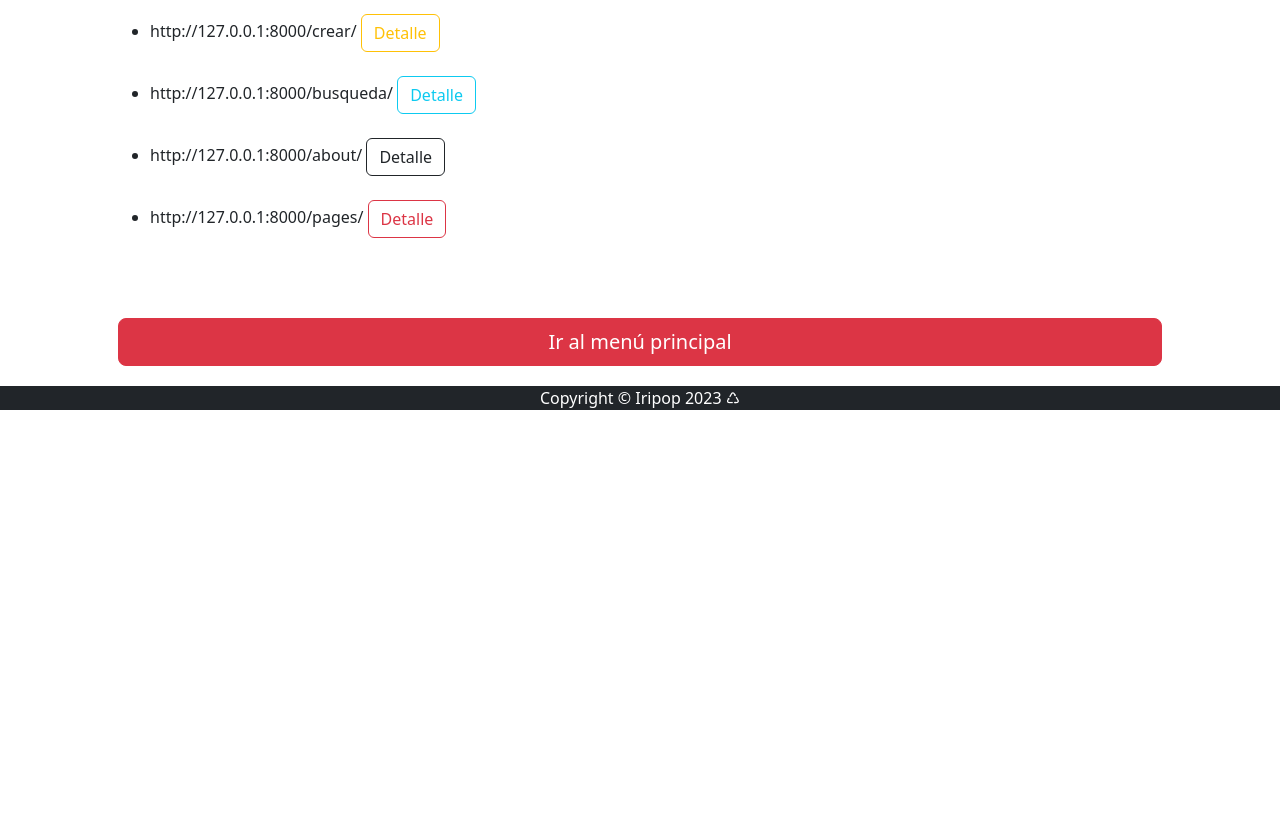
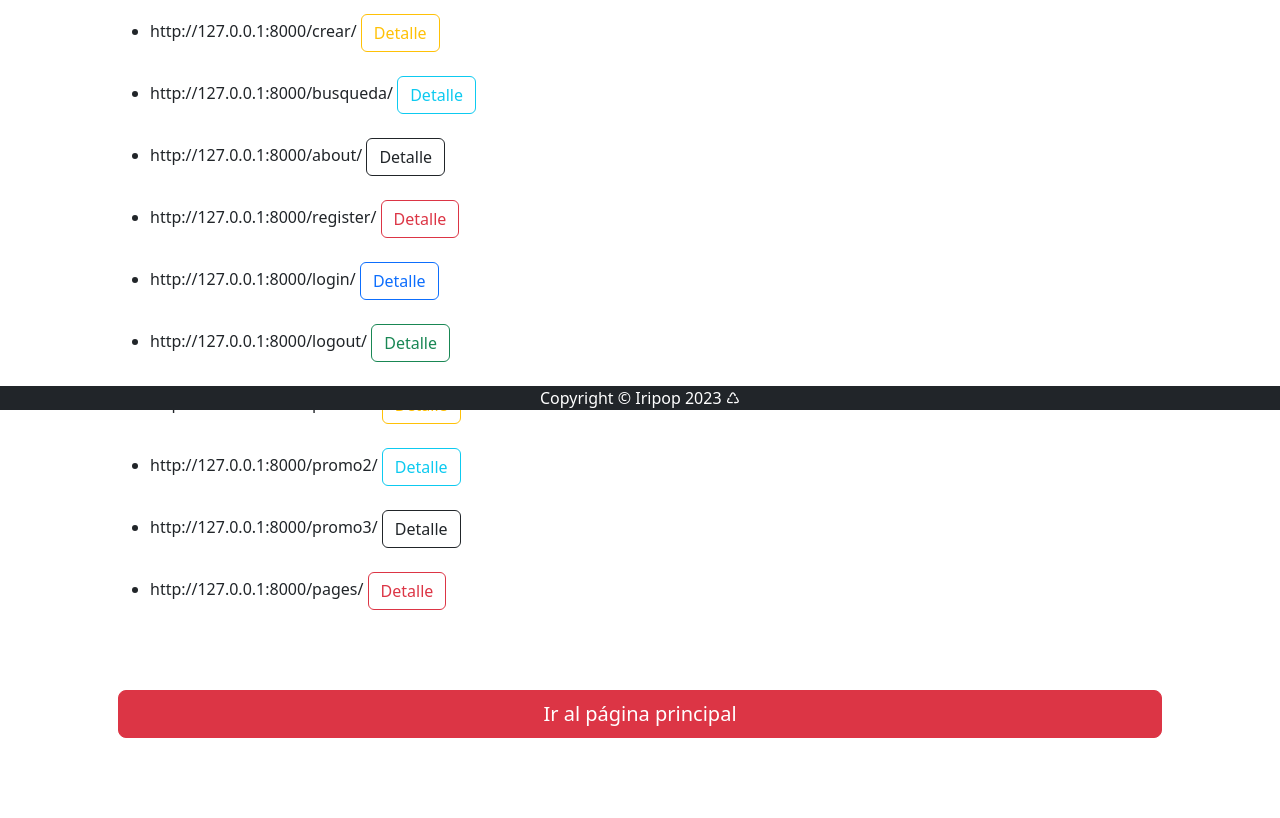
Before and after one commit to Frambuess/ProyectoFinalCoder, a Django app: page /pages/ in a window 1280 px wide. Shown: the part 390-1208 px from the top of the page. Before the commit the page ends 800 px from the top, so only its background shows below. Run offline with Django 4.2, Linux system fonts and the light colour scheme; some libraries are stand-ins or nearby versions.

Commit message:
cambie algunas fotos y otras cosas de la pag ppal y pages

```diff
--- a/project/apps/CORE/templates/CORE/card.html
+++ b/project/apps/CORE/templates/CORE/card.html
@@ -2,7 +2,7 @@
 
 <div class="card">
     <!-- <img src="{% static 'CORE/img/hambur.png' %}" class="card-img-top" alt="Promo1"> -->
-    <img src="{% if cardcontenido == "Hamburguera" %} {% static 'CORE/img/hambur.png' %} {% elif cardcontenido == "Chocolatosa" %} {% static 'CORE/img/cacao.png' %}  {% elif cardcontenido == "Norteña" %} {% static 'CORE/img/sesamo.png' %}  {% endif %}" class="card-img-top" alt="Promo1">
+    <img src="{% if cardcontenido == "Hamburguera" %} {% static 'CORE/img/hambur.png' %} {% elif cardcontenido == "Chocolatosa" %} {% static 'CORE/img/cacao.png' %}  {% elif cardcontenido == "Norteña" %} {% static 'CORE/img/pan.png' %}  {% endif %}" class="card-img-top" alt="Promo1">
     <div class="card-body">
         <h5 class="card-title">{{ card }}</h5>
         <p class="card-text">{{ cardcontenido }}</p>
--- a/project/apps/CORE/templates/CORE/index.html
+++ b/project/apps/CORE/templates/CORE/index.html
@@ -33,12 +33,11 @@
 
     <!-- Heading Row-->
     <div class="row gx-4 gx-lg-5 align-items-center my-5">
-        <div class="col-lg-7"><img class="img-fluid rounded mb-4 mb-lg-0" src="{% static 'CORE/img/fotoppal.png' %}" alt="..." /></div>
+        <div class="col-lg-7"><img class="img-fluid rounded mb-4 mb-lg-0" src="{% static 'CORE/img/frut.png' %}" alt="..." /></div>
         <div class="col-lg-5">
             <h1 class="font-weight-light">Tienda</h1> <h4 style="color:#F6BE00">&#9733; &starf; &starf; &starf; &starf;</h4>
             <p>Somos una tienda especializada en la comercialización de harinas, semillas y frutos secos. Queremos que pruebes y conozcas toda la variedad de productos. Hacemos envíos a todo el país.</p>
             <a class="btn btn-success" style="background-color:#25D366; border-color:white" href="https://wa.me/5491100000000" target="_blank">WhatsApp</a>
-            <!-- <a class="btn btn-success" style="background-color:#25D366; border-color:white" href="http://instagram.com/_u/dieteticastomy/" target="_blank">Link a Instagram</a> -->
             <a href="http://instagram.com/_u/dieteticastomy/" target="_blank"><img src="{% static 'CORE/img/instagram.png' %}" alt="instagram"></a>
 
         </div>
--- a/project/apps/CORE/templates/CORE/index_back.html
+++ b/project/apps/CORE/templates/CORE/index_back.html
@@ -1,3 +1,3 @@
 <div class="d-grid gap-3">
-    <a href="{% url 'Home:home' %}" role="button" class="btn btn-danger btn-lg">Ir al menú principal</a><br>
+    <a href="{% url 'Home:home' %}" role="button" class="btn btn-danger btn-lg">Ir al página principal</a><br>
 </div>
--- a/project/apps/CORE/templates/CORE/pages.html
+++ b/project/apps/CORE/templates/CORE/pages.html
@@ -31,7 +31,19 @@ más detalle de lo aue se veía en el apartado anterior). -->
     <LI>
     http://127.0.0.1:8000/about/  <a href="{% url 'Home:about' %}" role="button" class="btn btn-outline-dark"> Detalle </a><br><br>
     <LI>
-    http://127.0.0.1:8000/pages/  <a href="{% url 'Home:pages' %}" role="button" class="btn btn-outline-danger"> Detalle </a><br><br>
+    http://127.0.0.1:8000/register/  <a href="{% url 'Home:register' %}" role="button" class="btn btn-outline-danger"> Detalle </a><br><br>
+    <LI>
+    http://127.0.0.1:8000/login/  <a href="{% url 'Home:login' %}" role="button" class="btn btn-outline-primary  "> Detalle </a><br><br>
+    <LI>
+    http://127.0.0.1:8000/logout/  <a href="{% url 'Home:logout' %}" role="button" class="btn btn-outline-success "> Detalle </a><br><br>
+    <LI>
+    http://127.0.0.1:8000/promo1/  <a href="{% url 'Home:promo1' %}" role="button" class="btn btn-outline-warning  "> Detalle </a><br><br>
+    <LI>
+    http://127.0.0.1:8000/promo2/  <a href="{% url 'Home:promo2' %}" role="button" class="btn btn-outline-info  "> Detalle </a><br><br>
+    <LI>
+    http://127.0.0.1:8000/promo3/  <a href="{% url 'Home:promo3' %}" role="button" class="btn btn-outline-dark "> Detalle </a><br><br>
+    <LI>
+    http://127.0.0.1:8000/pages/  <a href="{% url 'Home:pages' %}" role="button" class="btn btn-outline-danger  "> Detalle </a><br><br>
     </UL>
 
     <br><p>
--- a/project/apps/CORE/templates/CORE/promo1.html
+++ b/project/apps/CORE/templates/CORE/promo1.html
@@ -10,7 +10,7 @@
 
     <div class="col-lg-7"><img class="img-fluid rounded mb-4 mb-lg-0" src="{% static 'CORE/img/hambur.png' %}" alt="..." /></div>
     <br>
-    <h2>Llevando 1 kilo de semillas te regalamos un paquete de hamburguesas veggies.</h2>
+    <h2>Llevando 1 kilo de semillas te regalamos un paquete de <strong>hamburguesas veggies</strong>.</h2>
     <p><small><small><small><small>* PROMOCIÓN VÁLIDA DEL 1/8/2023 AL 31/8/2023 INCLUSIVE. EXCLUSIVO PARA COMPRAS DE TODO EL PAÍS. SÓLO PARA CONSUMO FAMILIAR.
         ESTAS PROMOCIONES NO SON ACUMULABLES CON OTRAS PROMOCIONES VIGENTES. NO INCLUYE PRODUCTOS DE LA CANASTA DE PRECIOS JUSTOS.
         PARA MÁS INFORMACIÓN CONSULTE EN WWW.TIENDAONLINE.COM.AR O COMUNÍQUESE GRATUITAMENTE AL TELÉFONO 0-800-000-0000 O
--- a/project/apps/CORE/templates/CORE/promo2.html
+++ b/project/apps/CORE/templates/CORE/promo2.html
@@ -11,7 +11,7 @@
     <div class="col-lg-7"><img class="img-fluid rounded mb-4 mb-lg-0" src="{% static 'CORE/img/cacao.png' %}" alt="..." /></div>
     <br>
 
-    <h2>Llevando 2 kilos de semillas te regalamos chocolate con cacao al 100.</h2>
+    <h2>Llevando 2 kilos de semillas te regalamos un <strong>chocolate con cacao al 100%</strong>.</h2>
     <p><small><small><small><small>* PROMOCIÓN VÁLIDA DEL 1/8/2023 AL 31/8/2023 INCLUSIVE. EXCLUSIVO PARA COMPRAS DE TODO EL PAÍS. SÓLO PARA CONSUMO FAMILIAR.
         ESTAS PROMOCIONES NO SON ACUMULABLES CON OTRAS PROMOCIONES VIGENTES. NO INCLUYE PRODUCTOS DE LA CANASTA DE PRECIOS JUSTOS.
         PARA MÁS INFORMACIÓN CONSULTE EN WWW.TIENDAONLINE.COM.AR O COMUNÍQUESE GRATUITAMENTE AL TELÉFONO 0-800-000-0000 O
--- a/project/apps/CORE/templates/CORE/promo3.html
+++ b/project/apps/CORE/templates/CORE/promo3.html
@@ -7,7 +7,7 @@
 
 {% block INDEX_CONTENIDO %}
 
-    <h2>Te pedimos disculpas, esta promoción ya ha finalizado.</h2>
+    <h2>Lo sentimos, esta promoción ya ha finalizado.</h2>
     <p><small><small><small><small>* PROMOCIÓN VÁLIDA DEL 1/7/2023 AL 31/7/2023 INCLUSIVE. EXCLUSIVO PARA COMPRAS DE TODO EL PAÍS. SÓLO PARA CONSUMO FAMILIAR.
         ESTAS PROMOCIONES NO SON ACUMULABLES CON OTRAS PROMOCIONES VIGENTES. NO INCLUYE PRODUCTOS DE LA CANASTA DE PRECIOS JUSTOS.
         PARA MÁS INFORMACIÓN CONSULTE EN WWW.TIENDAONLINE.COM.AR O COMUNÍQUESE GRATUITAMENTE AL TELÉFONO 0-800-000-0000 O
--- a/project/config/settings.py
+++ b/project/config/settings.py
@@ -11,6 +11,8 @@ https://docs.djangoproject.com/en/4.2/ref/settings/
 """
 
 from pathlib import Path
+
+import os
 
 #! Sirve para generar clave aleatoria para el proyecto
 from django.core.management.utils import get_random_secret_key
@@ -136,3 +138,6 @@ DEFAULT_AUTO_FIELD = 'django.db.models.BigAutoField'
 LOGIN_URL = reverse_lazy("Home:login")
 # ! esto es necesario cuando views no redirecciona a otra url
 LOGIN_REDIRECT_URL = reverse_lazy("Home:index")
+
+MEDIA_URL = '/media/'
+MEDIA_ROOT = os.path.join(BASE_DIR, 'media')
```
Also changed, not shown: project/apps/CORE/templates/CORE/about.html (+8 -1 lines), project/apps/CORE/static/CORE/img/frut.png (added), project/apps/CORE/static/CORE/img/pan.png (added), project/db.sqlite3, 6 other files.
